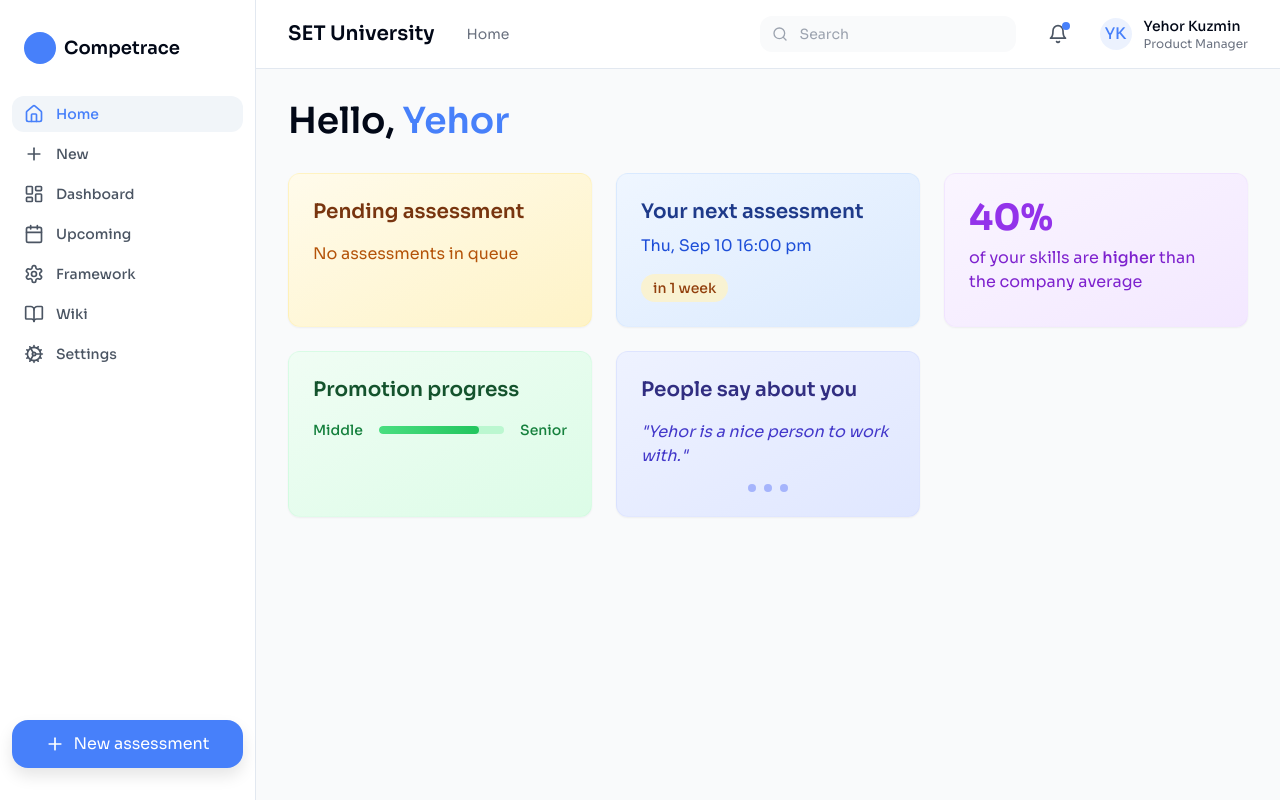
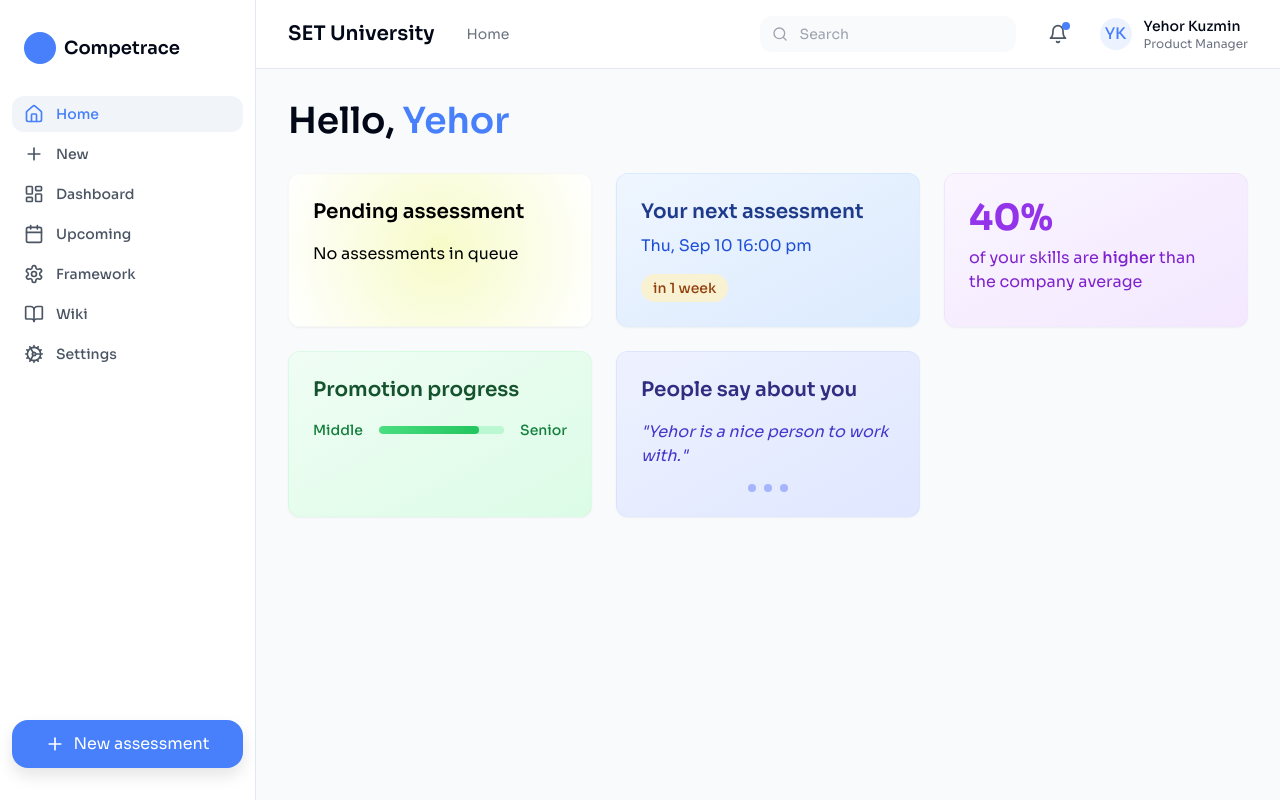
Before and after one commit to keeelori/picto-htmlizer, a React (Vite) app: page / in a window 1280 px wide. Built offline with nearby package versions, Linux system fonts and the light colour scheme.

Commit message:
Transform Card to Radial Gradient
Updated the card component to feature a radial gradient background. The center color is set to #F7FBC8, transitioning to white (#FFFFFF) towards the edges. The text color has been changed to black (#000000) for better contrast and readability.
[skip gpt_engineer]

```diff
--- a/src/components/dashboard/AssessmentCard.tsx
+++ b/src/components/dashboard/AssessmentCard.tsx
@@ -1,8 +1,8 @@
 const AssessmentCard = () => {
   return (
-    <div className="rounded-xl p-6 bg-gradient-to-br from-amber-50 to-amber-100 border border-amber-200/30 shadow-sm hover:shadow-md transition-shadow duration-200 h-full">
-      <h2 className="text-xl font-semibold mb-4 text-amber-900">Pending assessment</h2>
-      <p className="text-amber-700">No assessments in queue</p>
+    <div className="rounded-xl p-6 bg-[radial-gradient(circle_at_center,#F7FBC8_0%,#FFFFFF_100%)] border border-gray-200/30 shadow-sm hover:shadow-md transition-shadow duration-200 h-full">
+      <h2 className="text-xl font-semibold mb-4 text-black">Pending assessment</h2>
+      <p className="text-black">No assessments in queue</p>
     </div>
   );
 };
```
